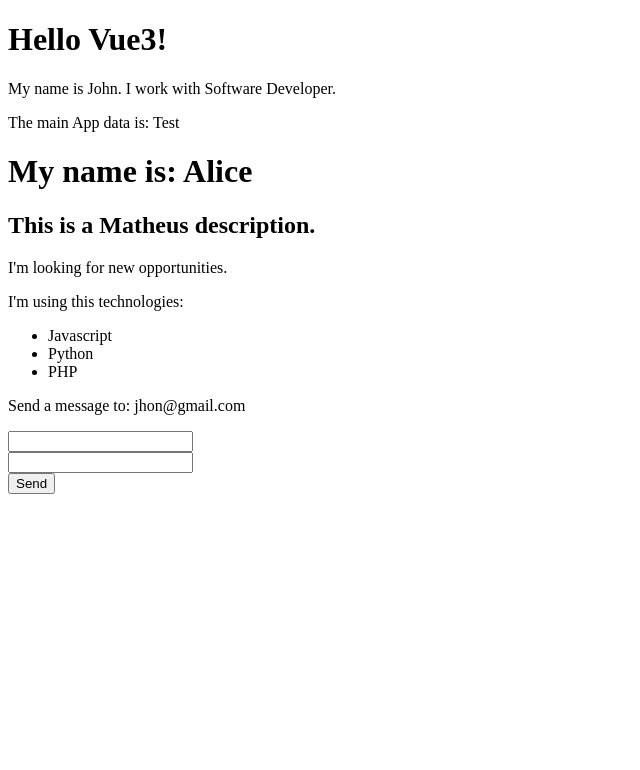
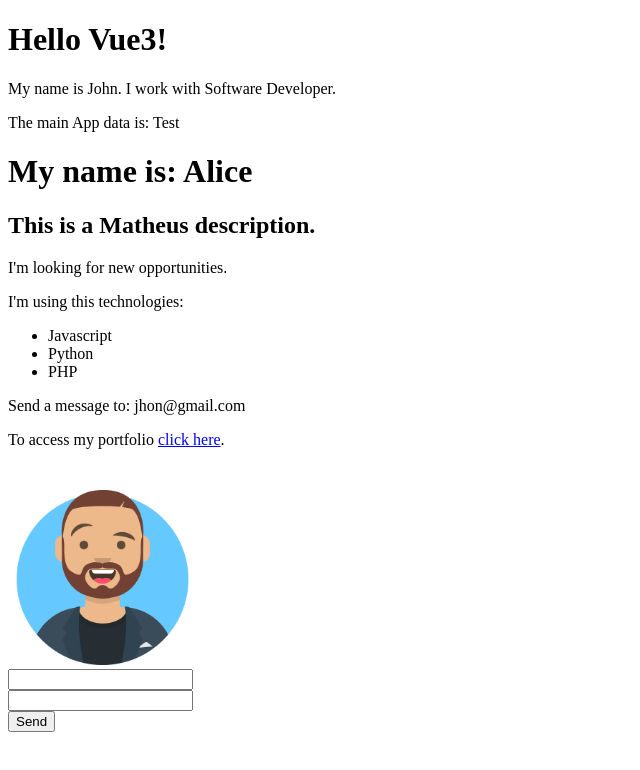
Before and after one commit to joaoflaviosantos/vue3-study, a Vue app in the folder vue3-vite/: page / in a window 1280 px wide. Shown: the top 770 px of the page, without its empty margins (0-640 px from the left). Built offline with nearby package versions, Linux system fonts and the light colour scheme.

Commit message:
feat: Implementing v-bind in InfoComponent and PictureComponent

```diff
--- a/vue3-vite/src/components/InfoComponent.vue
+++ b/vue3-vite/src/components/InfoComponent.vue
@@ -9,10 +9,13 @@
       <li>PHP</li>
     </ul>
     <p v-show="show_email">Send a message to: {{ email }}</p>
+    <p>To access my portfolio <a v-bind:href="my_link">click here</a>.</p>
+    <PictureComponent />
   </div>
 </template>
 
 <script>
+import PictureComponent from "./PictureComponent.vue";
 export default {
   name: "InfoComponent",
   data() {
@@ -20,7 +23,11 @@ export default {
       working: false,
       show_email: true,
       email: "jhon@gmail.com",
+      my_link: "https://br.linkedin.com/in/joaoflaviosantos",
     };
+  },
+  components: {
+    PictureComponent,
   },
 };
 </script>
--- /dev/null
+++ b/vue3-vite/src/components/PictureComponent.vue
@@ -0,0 +1,17 @@
+<template>
+  <div>
+    <img :src="avatar" :alt="description" height="200"/>
+  </div>
+</template>
+
+<script>
+export default {
+  name: "PictureComponent",
+  data() {
+    return {
+      avatar: "/img/my_avatar.png",
+      description: "John",
+    };
+  },
+};
+</script>
```
Also changed, not shown: vue3-vite/public/img/my_avatar.png (added).
